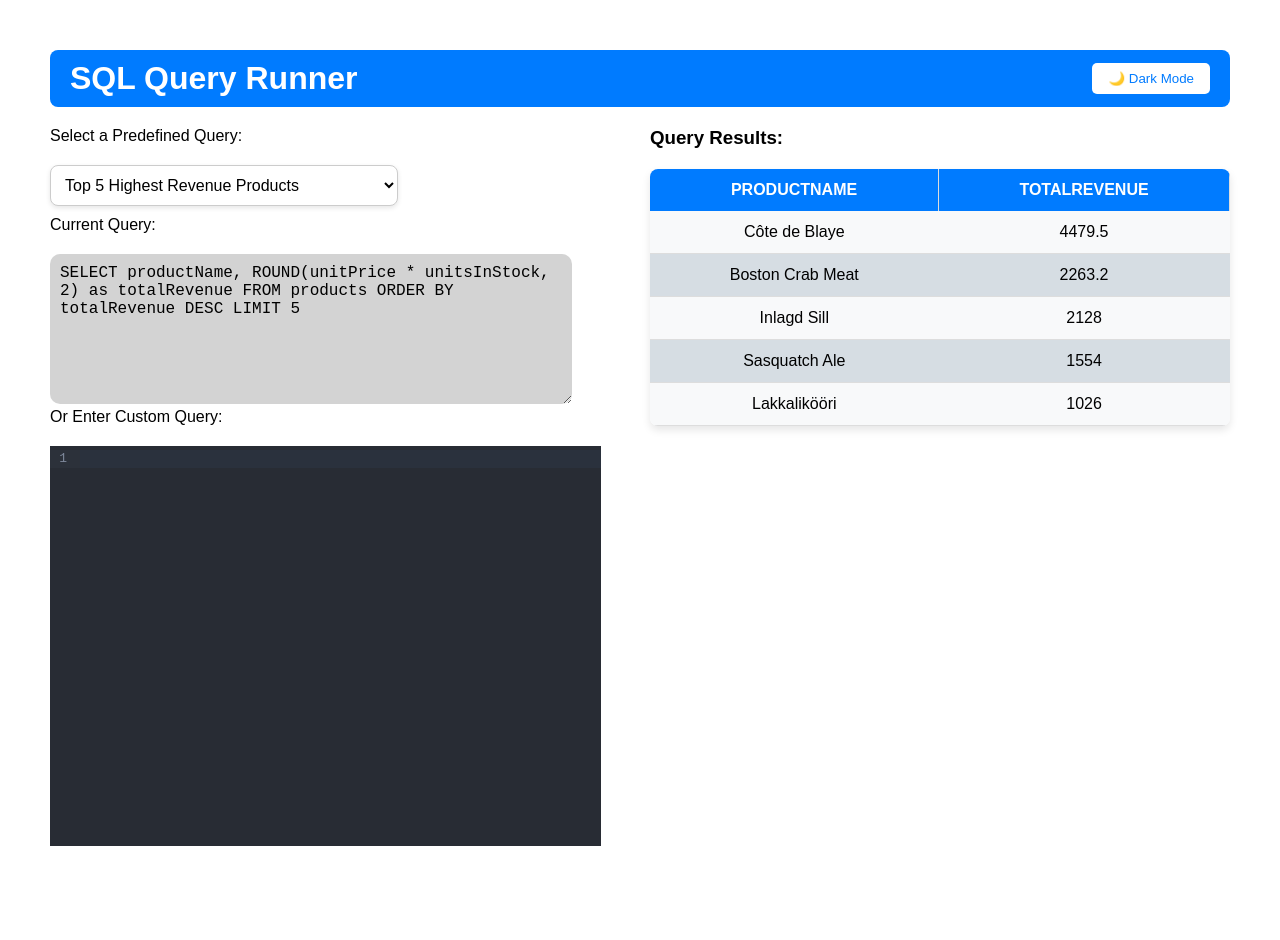
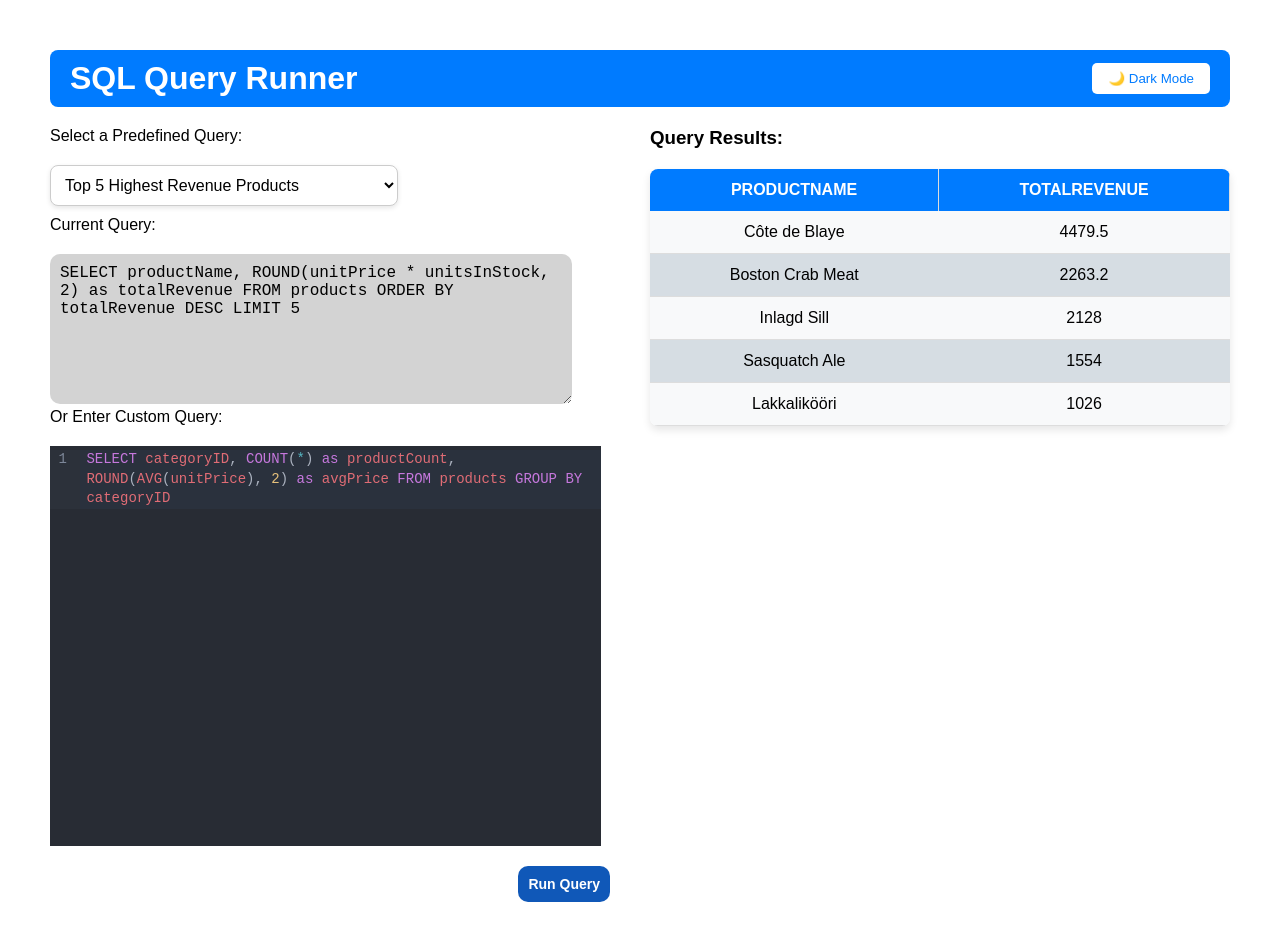
Before and after one commit to Akshatverma01/SQL-Runner, a React (Vite) app: page / in a window 1280 px wide. Shown: the top 940 px of the page. Before the commit the page ends 896 px from the top, so only its background shows below. Built offline with nearby package versions, Linux system fonts and the light colour scheme.

Commit message:
added codeMirror deault values fix

```diff
--- a/src/components/QueryEditor.jsx
+++ b/src/components/QueryEditor.jsx
@@ -3,12 +3,21 @@ import { sql } from "@codemirror/lang-sql";
 import { vscodeLight } from "@uiw/codemirror-theme-vscode";
 import { oneDark } from "@codemirror/theme-one-dark";
 import { EditorView } from "@codemirror/view";
-const QueryEditor = ({ customQuery, setCustomQuery ,theme }) => {
-    console.log(customQuery)
+import { useEffect } from "react";
+import predefinedQueries from "../data/queries.js";
+
+const QueryEditor = ({ selectedQuery,customQuery, setCustomQuery, theme }) => {
+
+    useEffect(() => {
+        const query = predefinedQueries[selectedQuery?.id];
+        setCustomQuery(query?.query)
+      }, [selectedQuery]);
+
+    console.log(selectedQuery,customQuery,"editor")
   return (
     <CodeMirror
       value={customQuery}
-      onChange={(value)=>setCustomQuery(value)}
+      onChange={(value) => setCustomQuery(value)}
       minHeight="400px"
       width="95%"
       theme={theme ? vscodeLight : oneDark}
@@ -17,6 +26,7 @@ const QueryEditor = ({ customQuery, setCustomQuery ,theme }) => {
         wordWrap: "break-word",
         overflow: "auto",
         marginTop: "20px",
+        fontSize: "14px",
       }}
     />
   );
--- a/src/components/QuerySelector.jsx
+++ b/src/components/QuerySelector.jsx
@@ -4,7 +4,6 @@ const QuerySelector = ({ queries, selectedQuery, setSelectedQuery }) => {
   useEffect(() => {
     setSelectedQuery(queries[0]);
   }, []);
-  console.log(selectedQuery, queries);
   return (
     <select
     value={selectedQuery?.id}
--- a/src/pages/Home.jsx
+++ b/src/pages/Home.jsx
@@ -73,8 +73,9 @@ const Home = () => {
             {/* The user will write some sqk query and trigger the Run Query for some id from predefined queries.*/}
             <QueryEditor
               theme={darkMode}
-              query={customQuery}
+              customQuery={customQuery}
               setCustomQuery={setCustomQuery}
+              selectedQuery={selectedQuery}
             />
           </div>
           {customQuery && (
```
